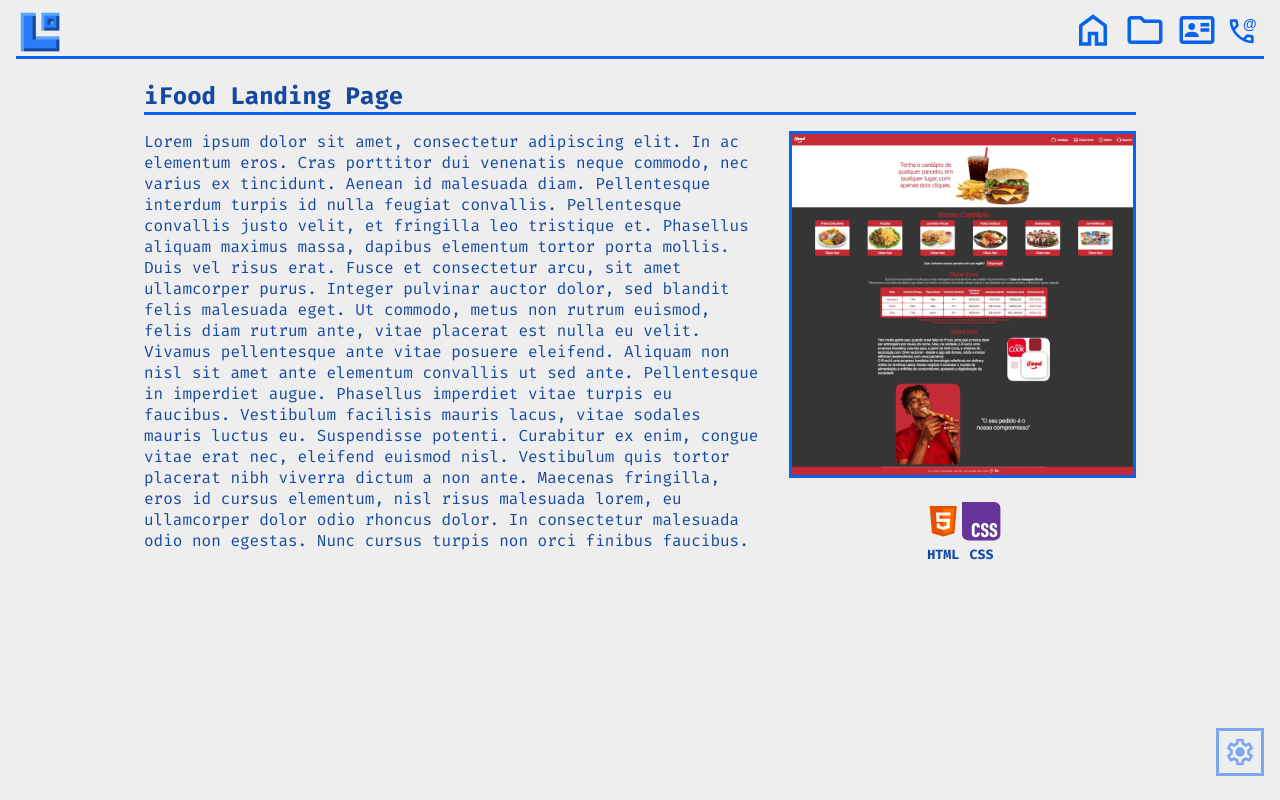
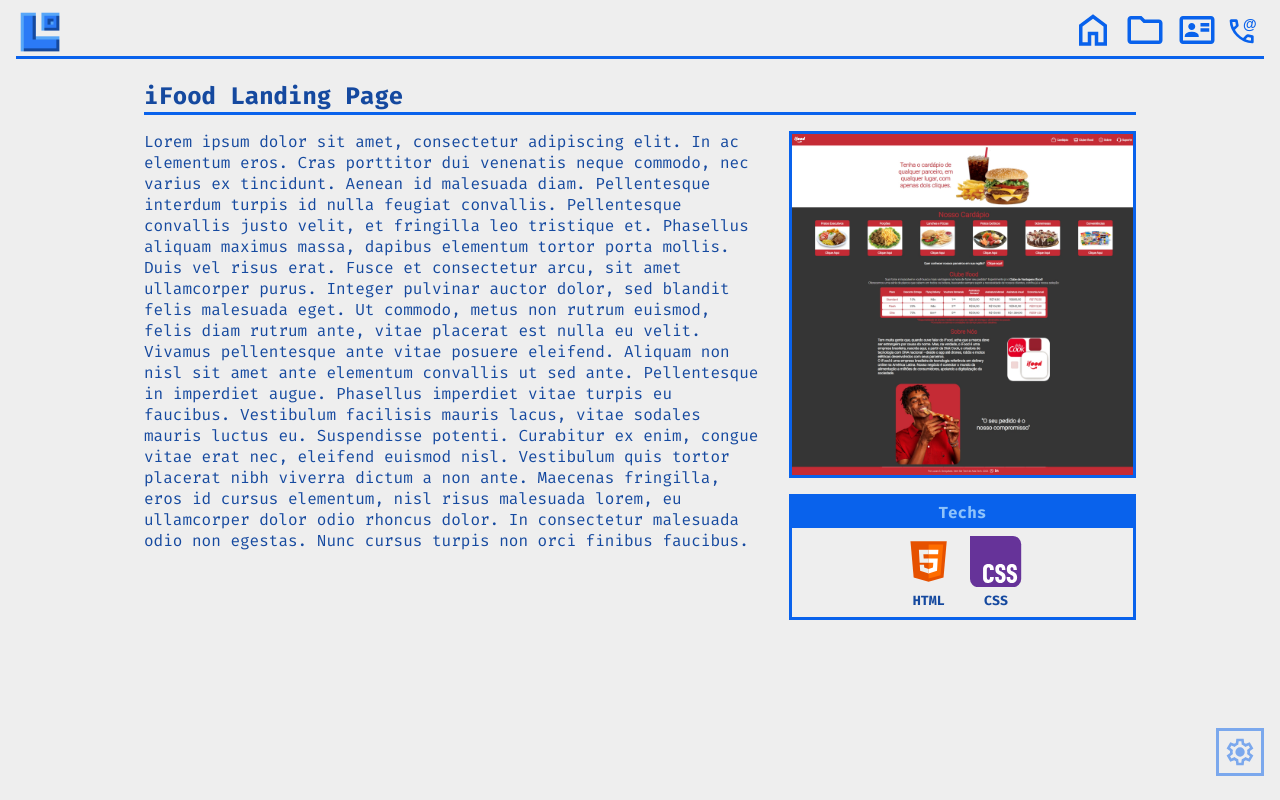
Before and after one commit to lukesgon/newportfolio, a React (Vite) app: page /portfolio/0 in a window 1280 px wide. Built offline with nearby package versions, Linux system fonts and the light colour scheme.

Commit message:
general update of project details layout and locales.

```diff
--- a/src/components/Utils/TechSpreader/index.tsx
+++ b/src/components/Utils/TechSpreader/index.tsx
@@ -15,7 +15,7 @@
   if (stack.length) {
     return stack.map((e) => (
       <Section key={e.name} $align="center" $custom="gap:5px; font-weight: bold;" $color={$theme.colors.tertiary}>
-        <IconBox $width={3} $height={3}>
+        <IconBox $width={4} $height={4}>
           <e.component /> {/* aqui ele está buscando o component contido dentro do tech, la do techlist.ts, para então renderiza-lo diretamente */}
         </IconBox>
         <small>{e.name}</small>
--- a/src/components/box/TechBox/index.tsx
+++ b/src/components/box/TechBox/index.tsx
@@ -1,16 +1,23 @@
 import Section from "../Section";
 import TechSpreader from "../../Utils/TechSpreader";
 import { ProjectProps } from "../../Utils/ProjectSpreader";
+import { useLang } from "../../../contexts/LangContext";
 
 interface TechBoxProps {
   project: ProjectProps
 }
 
 const TechBox = ({project}:TechBoxProps)=> {
+  const {library} = useLang();
 
   return(
-    <Section $direction="row" $padding="0.5rem 1rem" $margin="1rem 0" $width="100%" $justify="center">
-      <TechSpreader project={project}/>
+    <Section $direction="column" $margin="1rem 0" $width="100%" $justify="center" $border="solid 3px var(--color-3)">
+      <Section $width="100%" $align="center" $color="var(--color-2)" $backgroundColor="var(--color-3)" $padding="0.3rem 0.5rem">
+        <h4>{library.projectTechs}</h4>
+      </Section>
+      <Section $direction="row" $width="100%" $justify="center" $custom="gap: 1rem; flex-wrap: wrap;" $padding="0.5rem 1rem">
+        <TechSpreader project={project}/>
+      </Section>
     </Section>
   )
 };
--- a/src/locales/enus.json
+++ b/src/locales/enus.json
@@ -15,6 +15,7 @@
   "portfolioHeader": "My Projects",
   "vanillaJSDescription":"Section dedicated to my projects using basic technologies such as HTML, CSS, and JavaScript.",
   "projectDetails": "Click for more Details",
+  "projectTechs": "Techs",
     "unknownProject":"Unkown Project.",
     "iFoodProject":"This project was developed during the Front-End Development track of the Ada.Tech course."
 }
--- a/src/locales/ptbr.json
+++ b/src/locales/ptbr.json
@@ -15,6 +15,7 @@
   "portfolioHeader": "Meus Projetos",
   "vanillaJSDescription":"Sessão destinada aos meus projetos utilizando tecnologias básicas como HTML, CSS e JavaScript.",
   "projectDetails": "Clique para mais Detalhes",
+  "projectTechs": "Tecnologias",
     "unknownProject":"Projeto não encontrado.",
     "iFoodProject":"Este projeto foi desenvolvido durante a trilha de Desenvolvimento Front-End do curso Ada.Tech."
 }
--- a/src/pages/ProjectDetail/index.tsx
+++ b/src/pages/ProjectDetail/index.tsx
@@ -19,6 +19,15 @@
     );
   }
 
+  const portraitStyle = `
+    @media (orientation: portrait) {
+      flex-wrap: wrap;
+      flex-direction: column-reverse;
+      justify-content: start;
+      align-items: center
+    }
+  `;
+
   return (
     <Main>
       <Section $width="100%" $custom="border-bottom: solid 3px var(--color-3);">
@@ -28,12 +37,19 @@
         $direction="row"
         $width="100%"
         $padding="1rem 0"
-        $custom="flex-wrap: wrap;"
+        $custom={portraitStyle}
       >
-        <Section $width="65%" $padding="0 1.5rem 0 0">
+        <Section
+          $width="65%"
+          $padding="0 1.5rem 0 0"
+          $custom="@media (orientation: portrait){width: 100%;}"
+        >
           {project.fullDescription}
         </Section>
-        <Section $width="35%">
+        <Section
+          $width="35%"
+          $custom="@media (orientation: portrait){width: 100%;}"
+        >
           <ImgBox
             src={project.img}
             alt={project.imgAlt}
@@ -41,7 +57,7 @@
             $height="auto"
             $custom="border: solid 3px var(--color-3)"
           />
-          <TechBox project={project}/>
+          <TechBox project={project} />
         </Section>
       </Section>
     </Main>
```
